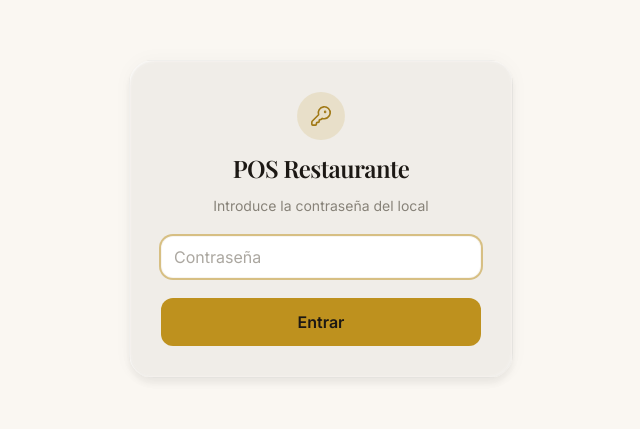
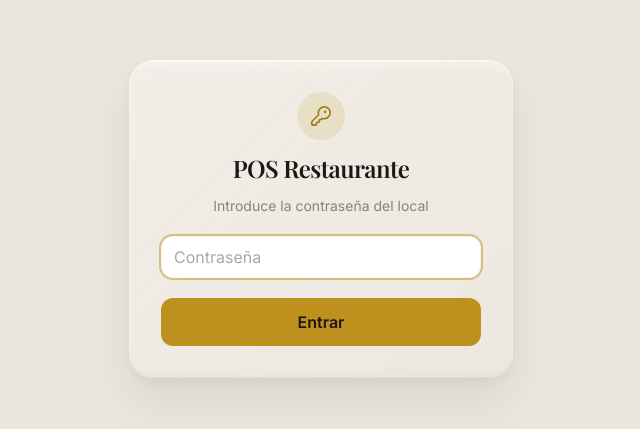
Before and after one commit to tonyislas-cell/pos-restaurante, a Next.js app: page /admin in a window 1280 px wide. Shown: the part 181-610 px from the top of the page, without its empty margins (319-959 px from the left). Built offline with nearby package versions, Linux system fonts and the light colour scheme; no server answers.

Commit message:
style: apply macOS floating glass effect and premium cream background

```diff
--- a/app/globals.css
+++ b/app/globals.css
@@ -10,7 +10,7 @@
    clase/attr de tema, sin tocar componentes.
    ============================================================ */
 :root {
-  --color-canvas: 250 247 242; /* #faf7f2 warm cream background */
+  --color-canvas: 236 231 222; /* Richer premium cream for contrast */
   --color-surface: 255 255 255; /* #ffffff crisp white cards */
   --color-ink: 28 24 20; /* #1c1814 dark espresso text */
   --color-muted: 135 130 120; /* #878278 warm gray for muted text */
--- a/components/ui/glass.jsx
+++ b/components/ui/glass.jsx
@@ -12,7 +12,7 @@ export const GlassEffect = ({
   onClick,
 }) => {
   const glassStyle = {
-    boxShadow: "0 6px 6px rgba(0, 0, 0, 0.05), 0 0 20px rgba(0, 0, 0, 0.03)",
+    boxShadow: "0 24px 48px rgba(0, 0, 0, 0.08), 0 4px 12px rgba(0, 0, 0, 0.04)", // Big floating drop shadows
     transitionTimingFunction: "cubic-bezier(0.175, 0.885, 0.32, 2.2)",
     ...style,
   };
@@ -35,15 +35,18 @@ export const GlassEffect = ({
       <div
         className="absolute inset-0 z-10 rounded-inherit pointer-events-none"
         style={{
-          background: "rgba(0, 0, 0, 0.04)", // Lower opacity (more transparent) and dark tint for contrast
-          border: "1px solid rgba(0, 0, 0, 0.08)" // Sharp edge for better contrast against background
+          background: "linear-gradient(135deg, rgba(255,255,255,0.3) 0%, rgba(255,255,255,0.05) 100%)", // Frosty gradient
+          borderTop: "1.5px solid rgba(255, 255, 255, 0.8)",
+          borderLeft: "1.5px solid rgba(255, 255, 255, 0.4)",
+          borderRight: "1px solid rgba(255, 255, 255, 0.1)",
+          borderBottom: "1px solid rgba(0, 0, 0, 0.05)",
         }}
       />
       <div
         className="absolute inset-0 z-20 rounded-inherit rounded-3xl overflow-hidden pointer-events-none"
         style={{
           boxShadow:
-            "inset 1px 1px 2px 0 rgba(255, 255, 255, 0.7), inset -1px -1px 1px 1px rgba(255, 255, 255, 0.2)",
+            "inset 0 15px 15px -15px rgba(255, 255, 255, 0.8), inset 0 -15px 15px -15px rgba(0, 0, 0, 0.05)",
         }}
       />
 
```
